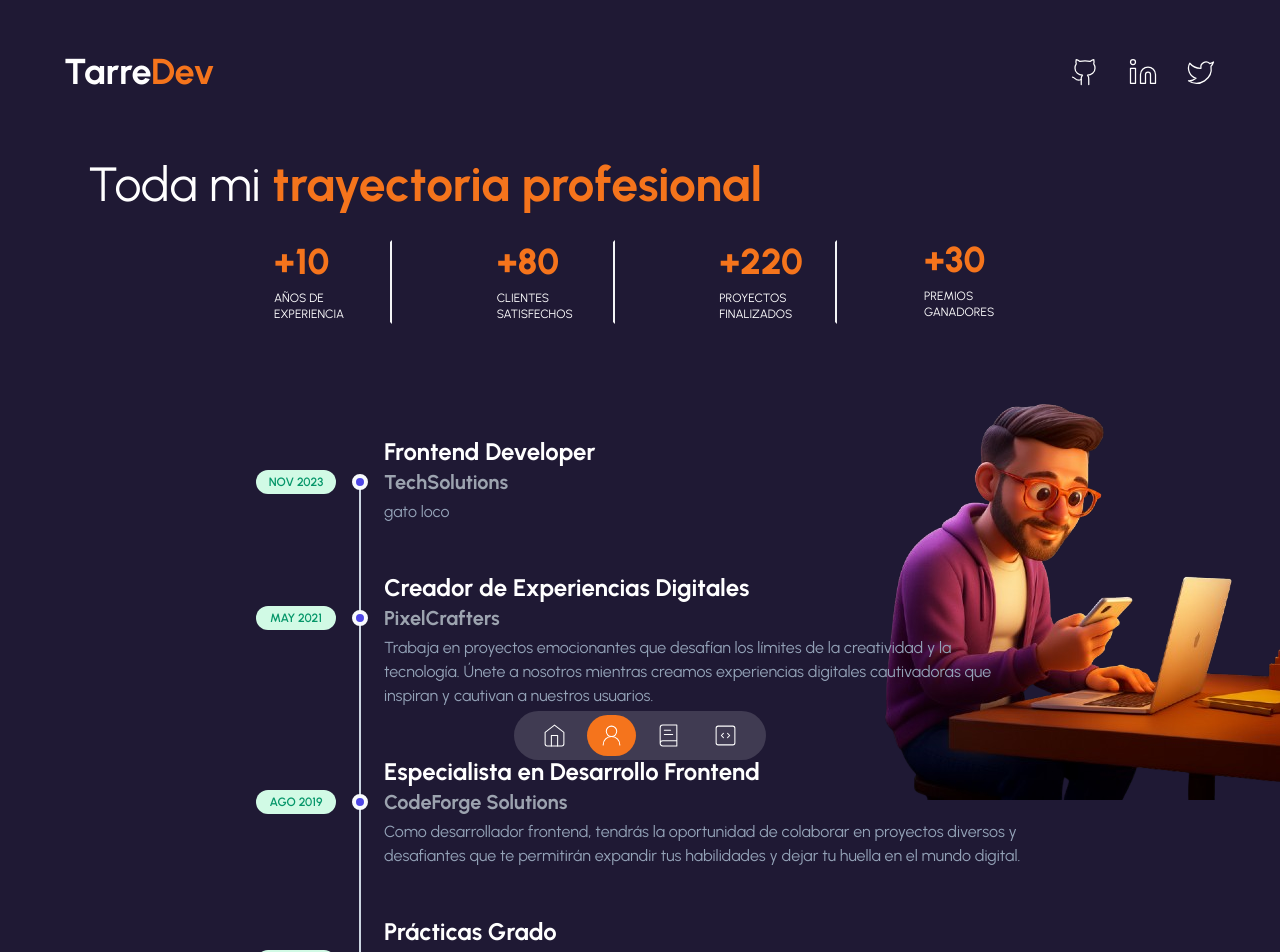
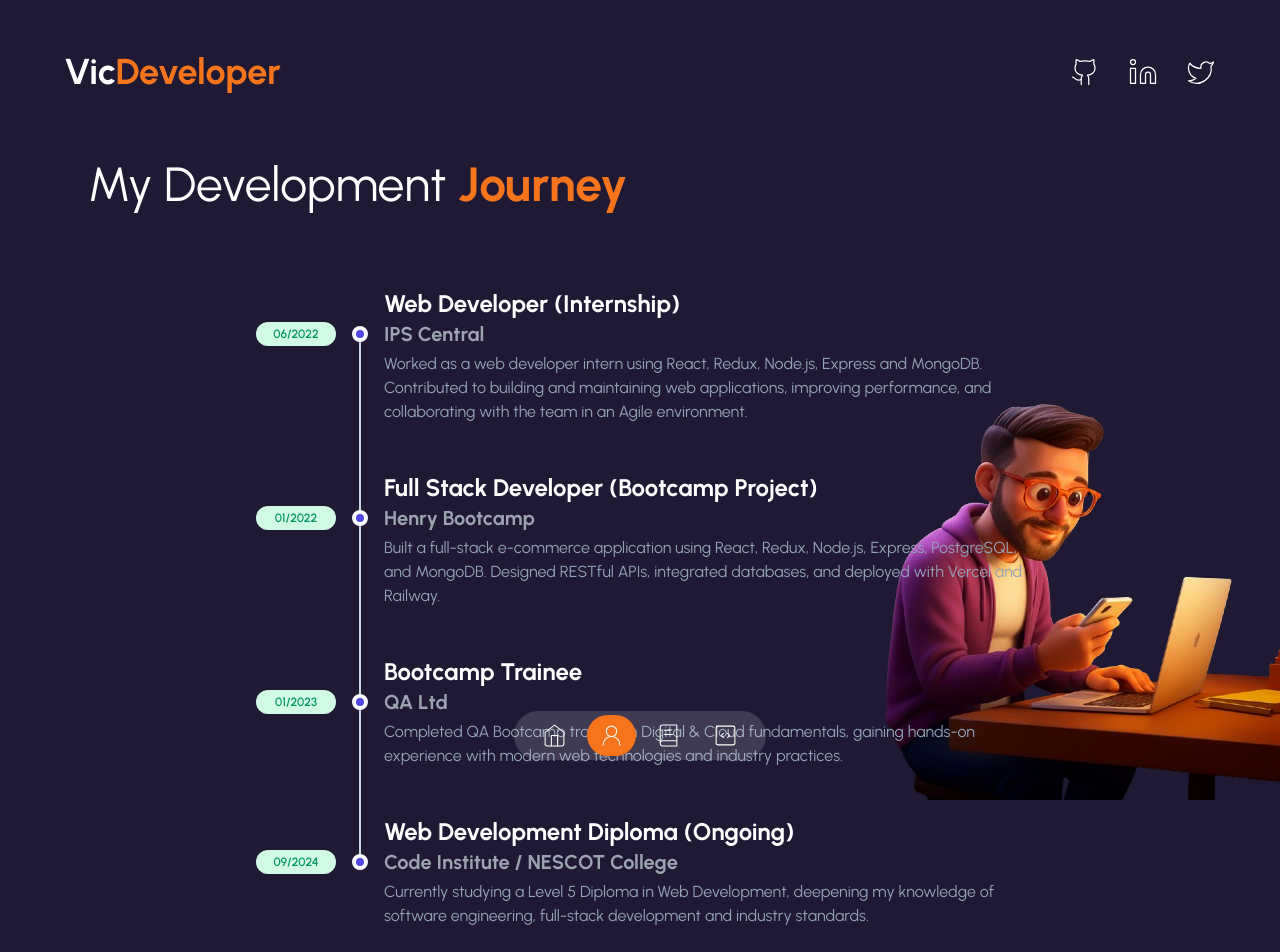
Before and after one commit to bukaro8/portfolio-next, a Next.js app: page /about-me in a window 1280 px wide. Shown: the top 952 px of the page. Built offline with nearby package versions, Linux system fonts and the light colour scheme.

Commit message:
about me done

```diff
--- a/app/(routes)/about-me/page.tsx
+++ b/app/(routes)/about-me/page.tsx
@@ -1,10 +1,10 @@
-"use client"
+'use client';
 
-import { Avatar } from "@/components/avatar";
-import ContainerPage from "@/components/container-page";
-import CounterServices from "@/components/counter-services";
-import TimeLine from "@/components/time-line";
-import TransitionPage from "@/components/transition-page";
+import { Avatar } from '@/components/avatar';
+import ContainerPage from '@/components/container-page';
+import CounterServices from '@/components/counter-services';
+import TimeLine from '@/components/time-line';
+import TransitionPage from '@/components/transition-page';
 
 const AboutMePage = () => {
 	return (
@@ -12,20 +12,15 @@ const AboutMePage = () => {
 			<TransitionPage />
 			<ContainerPage>
 				<Avatar />
-                <h1 className="text-2xl leading-tight text-center md:text-left md:text-5xl md:mt-10">
-                    Toda mi{' '}
-                    <span className="font-bold text-secondary">
-                        trayectoria profesional
-                    </span>
+				<h1 className='text-2xl leading-tight text-center md:text-left md:text-5xl md:mt-10'>
+					My Development{' '}
+					<span className='font-bold text-secondary'>Journey</span>
 				</h1>
 
-                <CounterServices />
-
 				<TimeLine />
-
 			</ContainerPage>
 		</>
 	);
-}
+};
 
 export default AboutMePage;
--- a/components/header.tsx
+++ b/components/header.tsx
@@ -1,27 +1,30 @@
-"use client"
+'use client';
 
-import { socialNetworks } from "@/data";
-import Link from "next/link";
-import { MotionTransition } from "./transition-component";
+import { socialNetworks } from '@/data';
+import Link from 'next/link';
+import { MotionTransition } from './transition-component';
 
 const Header = () => {
 	return (
-        <MotionTransition position="bottom" className="absolute z-40 inline-block w-full top-5 md:top-10">
+		<MotionTransition
+			position='bottom'
+			className='absolute z-40 inline-block w-full top-5 md:top-10'
+		>
 			<header>
-                <div className="container justify-between max-w-6xl mx-auto md:flex">
+				<div className='container justify-between max-w-6xl mx-auto md:flex'>
 					<Link href='/'>
-                        <h1 className="my-3 text-4xl font-bold text-center md:text-left">
-                            Tarre
-                            <span className="text-secondary">Dev</span>
+						<h1 className='my-3 text-4xl font-bold text-center md:text-left'>
+							Vic
+							<span className='text-secondary'>Developer</span>
 						</h1>
 					</Link>
-                    <div className="flex items-center justify-center gap-7">
+					<div className='flex items-center justify-center gap-7'>
 						{socialNetworks.map(({ logo, src, id }) => (
 							<Link
 								key={id}
 								href={src}
-                                target="_blank"
-                                className="transition-all duration-300 hover:text-secondary"
+								target='_blank'
+								className='transition-all duration-300 hover:text-secondary'
 							>
 								{logo}
 							</Link>
@@ -31,6 +34,6 @@ const Header = () => {
 			</header>
 		</MotionTransition>
 	);
-}
+};
 
 export default Header;
--- a/data.tsx
+++ b/data.tsx
@@ -65,34 +65,35 @@ export const itemsNavbar = [
 export const dataAboutPage = [
 	{
 		id: 1,
-		title: 'Frontend Developer',
-		subtitle: 'TechSolutions',
-		description: 'gato loco',
-		date: 'Nov 2023 ',
+		title: 'Web Developer (Internship)',
+		subtitle: 'IPS Central',
+		description:
+			'Worked as a web developer intern using React, Redux, Node.js, Express and MongoDB. Contributed to building and maintaining web applications, improving performance, and collaborating with the team in an Agile environment.',
+		date: '06/2022',
 	},
 	{
 		id: 2,
-		title: 'Creador de Experiencias Digitales',
-		subtitle: 'PixelCrafters',
+		title: 'Full Stack Developer (Bootcamp Project)',
+		subtitle: 'Henry Bootcamp',
 		description:
-			'Trabaja en proyectos emocionantes que desafían los límites de la creatividad y la tecnología. Únete a nosotros mientras creamos experiencias digitales cautivadoras que inspiran y cautivan a nuestros usuarios.',
-		date: 'May 2021',
+			'Built a full-stack e-commerce application using React, Redux, Node.js, Express, PostgreSQL, and MongoDB. Designed RESTful APIs, integrated databases, and deployed with Vercel and Railway.',
+		date: '01/2022',
 	},
 	{
 		id: 3,
-		title: 'Especialista en Desarrollo Frontend',
-		subtitle: 'CodeForge Solutions',
+		title: 'Bootcamp Trainee',
+		subtitle: 'QA Ltd',
 		description:
-			'Como desarrollador frontend, tendrás la oportunidad de colaborar en proyectos diversos y desafiantes que te permitirán expandir tus habilidades y dejar tu huella en el mundo digital.',
-		date: 'Ago 2019',
+			'Completed QA Bootcamp training in Digital & Cloud fundamentals, gaining hands-on experience with modern web technologies and industry practices.',
+		date: '01/2023',
 	},
 	{
 		id: 4,
-		title: 'Prácticas Grado',
-		subtitle: 'WebWizards Inc.',
+		title: 'Web Development Diploma (Ongoing)',
+		subtitle: 'Code Institute / NESCOT College',
 		description:
-			'Únete a nosotros mientras creamos sitios web y aplicaciones interactivas que sorprenden y deleitan a nuestros clientes. Si tienes pasión por el diseño y la programación, y disfrutas colaborar en un entorno creativo, ¡queremos conocerte!        ',
-		date: 'Mar 2018',
+			'Currently studying a Level 5 Diploma in Web Development, deepening my knowledge of software engineering, full-stack development and industry standards.',
+		date: '09/2024',
 	},
 ];
 
```
Lines whose indentation alone changed are shown as unchanged.
